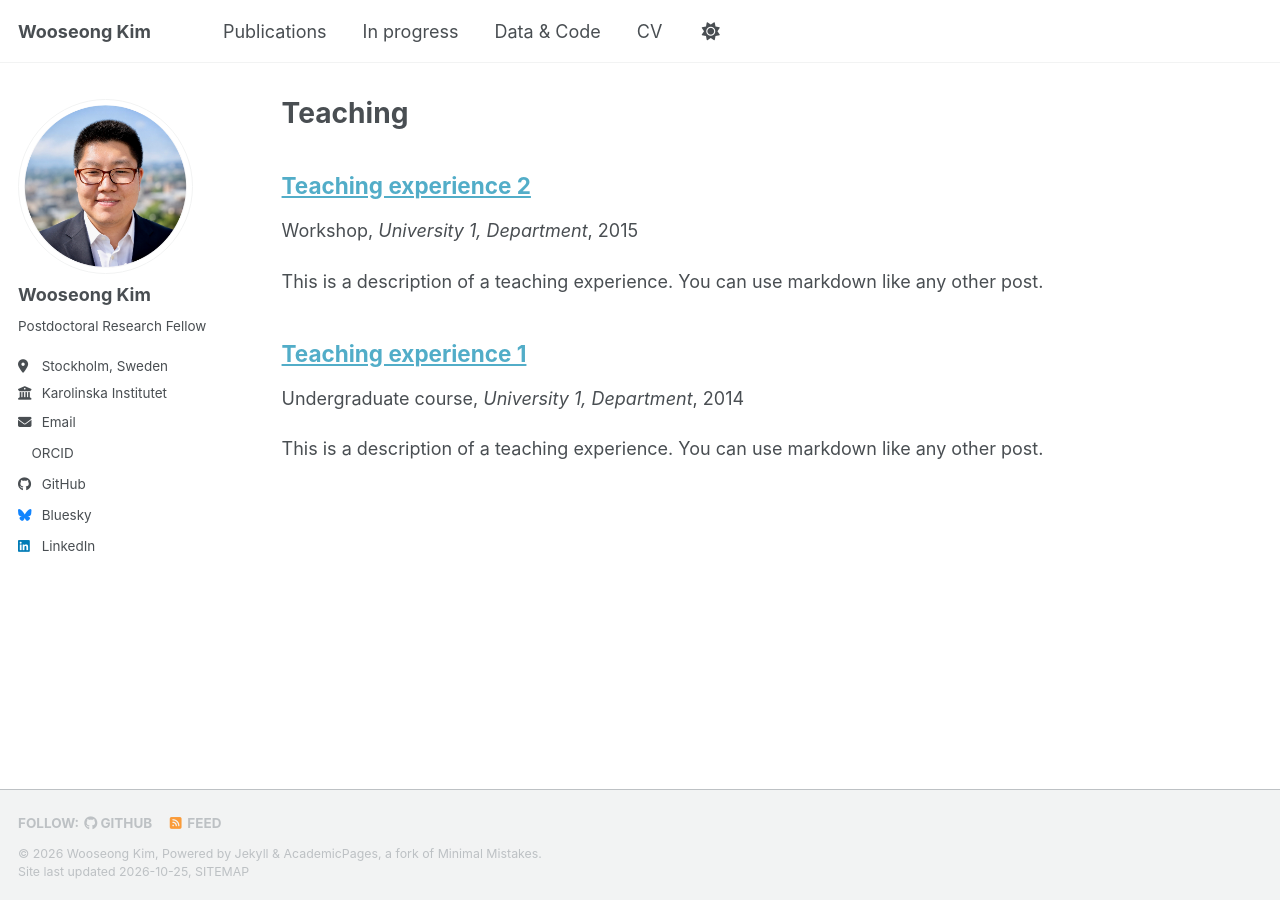
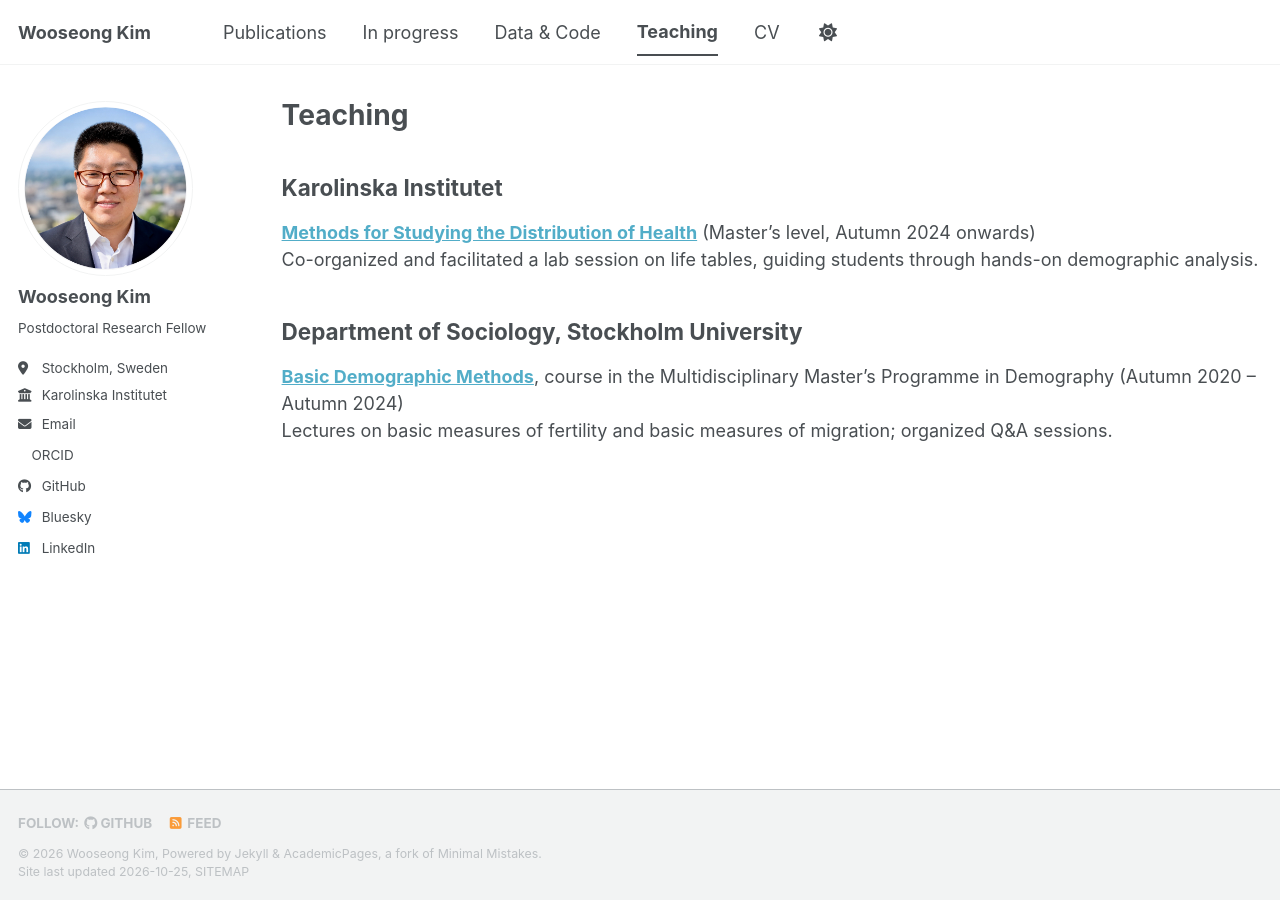
Before and after one commit to wooseongkim1992/wooseongkim1992.github.io, a Jekyll site: the page built from _pages/teaching.md, in a window 1280 px wide. Built offline with Jekyll 4.4.1, drawn with Linux system fonts in a browser that asks for light colours; a style sheet for code colours, icons or effects is not loaded.

Commit message:
Add Teaching page
Replace the template's sample teaching page and entries with KI and
Stockholm University teaching, and add Teaching to the top menu.

Co-Authored-By: Claude Opus 5.5 <noreply@anthropic.com>
Claude-Session: https://claude.ai/code/session_01GfBbBnqcUfgWZ8g9T6W9Yr

```diff
--- a/_data/navigation.yml
+++ b/_data/navigation.yml
@@ -11,5 +11,8 @@ main:
   - title: "Data & Code"
     url: /datacode/
 
+  - title: "Teaching"
+    url: /teaching/
+
   - title: "CV"
     url: /cv/
--- a/_pages/teaching.html
+++ /dev/null
@@ -1,12 +0,0 @@
----
-layout: archive
-title: "Teaching"
-permalink: /teaching/
-author_profile: true
----
-
-{% include base_path %}
-
-{% for post in site.teaching reversed %}
-  {% include archive-single.html %}
-{% endfor %}
--- /dev/null
+++ b/_pages/teaching.md
@@ -0,0 +1,16 @@
+---
+layout: archive
+title: "Teaching"
+permalink: /teaching/
+author_profile: true
+---
+
+## Karolinska Institutet
+
+**[Methods for Studying the Distribution of Health](https://education.ki.se/student-at-ki/all-course-and-programme-websites/masters-programme-in-public-health-sciences/methods-for-studying-the-distribution-of-health-75-credits)** (Master's level, Autumn 2024 onwards)<br>
+Co-organized and facilitated a lab session on life tables, guiding students through hands-on demographic analysis.
+
+## Department of Sociology, Stockholm University
+
+**[Basic Demographic Methods](https://www.su.se/english/search-courses-and-programmes/so7111-1.411764?open-collapse-boxes=course-detail)**, course in the Multidisciplinary Master's Programme in Demography (Autumn 2020 – Autumn 2024)<br>
+Lectures on basic measures of fertility and basic measures of migration; organized Q&A sessions.
--- a/_teaching/2014-spring-teaching-1.md
+++ /dev/null
@@ -1,20 +0,0 @@
----
-title: "Teaching experience 1"
-collection: teaching
-type: "Undergraduate course"
-permalink: /teaching/2014-spring-teaching-1
-venue: "University 1, Department"
-date: 2014-01-01
-location: "City, Country"
----
-
-This is a description of a teaching experience. You can use markdown like any other post.
-
-Heading 1
-======
-
-Heading 2
-======
-
-Heading 3
-======
--- a/_teaching/2015-spring-teaching-2.md
+++ /dev/null
@@ -1,20 +0,0 @@
----
-title: "Teaching experience 2"
-collection: teaching
-type: "Workshop"
-permalink: /teaching/2015-spring-teaching-1
-venue: "University 1, Department"
-date: 2015-01-01
-location: "City, Country"
----
-
-This is a description of a teaching experience. You can use markdown like any other post.
-
-Heading 1
-======
-
-Heading 2
-======
-
-Heading 3
-======
```
